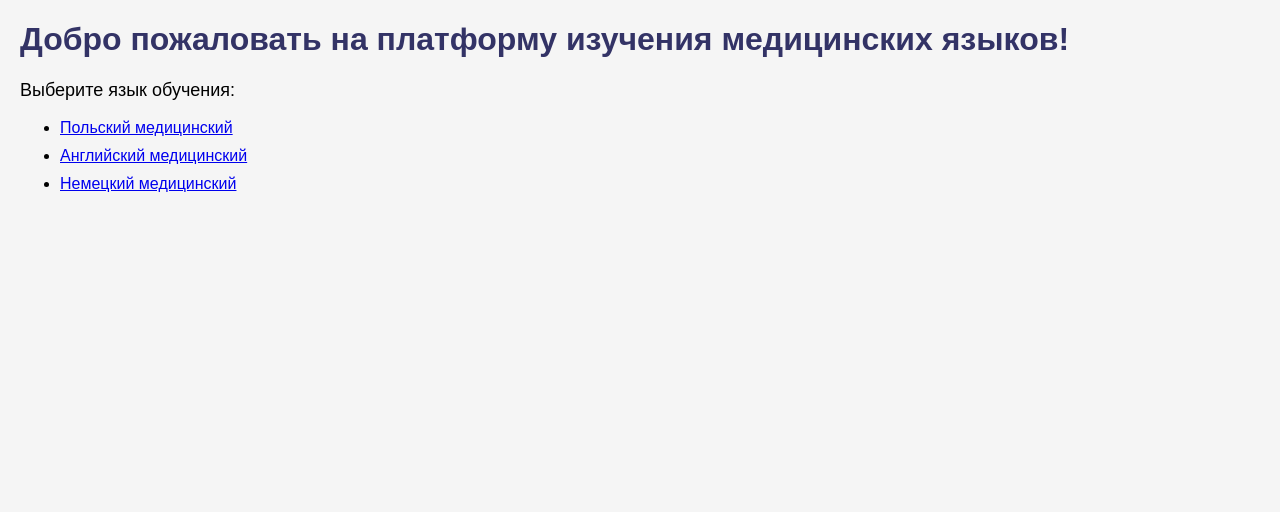
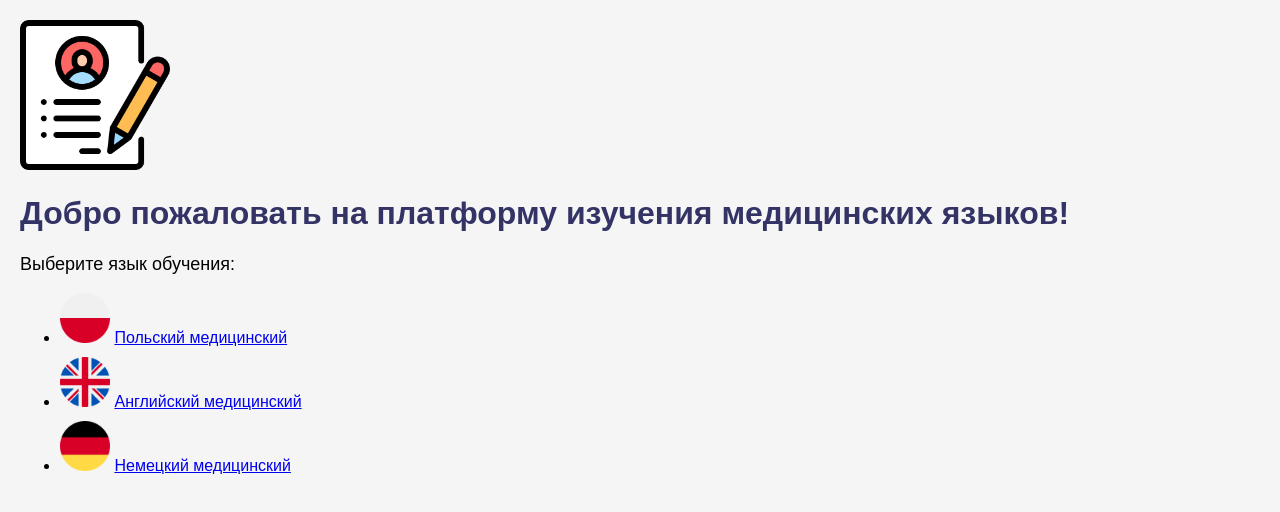
Before and after one commit to AllaMishkova/med-school, a plain HTML site: page index.html in a window 1280 px wide. Drawn offline with Linux system fonts and the light colour scheme.

Commit message:
Update index.html

```diff
--- a/index.html
+++ b/index.html
@@ -4,15 +4,27 @@
 <meta charset="UTF-8">
 <meta name="viewport" content="width=device-width, initial-scale=1.0">
 <title>Medical Language Platform</title>
-<link rel="stylesheet" href="./style.css">
+<link rel="stylesheet" href="style.css">
 </head>
 <body>
+<img src="logo.png" alt="Логотип" width="150">
+
 <h1>Добро пожаловать на платформу изучения медицинских языков!</h1>
 <p>Выберите язык обучения:</p>
+
 <ul>
-<li><a href="#">Польский медицинский</a></li>
-<li><a href="#">Английский медицинский</a></li>
-<li><a href="#">Немецкий медицинский</a></li>
+<li>
+<img src="poland.png" alt="Польский язык" width="50">
+<a href="#">Польский медицинский</a>
+</li>
+<li>
+<img src="uk.png" alt="Английский язык" width="50">
+<a href="#">Английский медицинский</a>
+</li>
+<li>
+<img src="germany.png" alt="Немецкий язык" width="50">
+<a href="#">Немецкий медицинский</a>
+</li>
 </ul>
 </body>
 </html>
```
